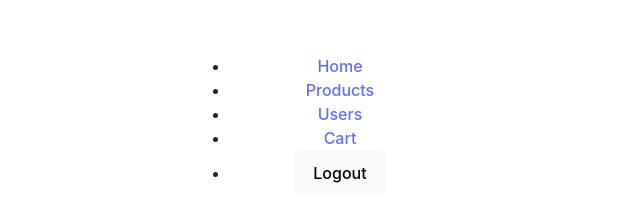
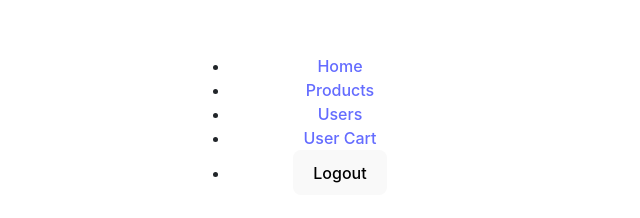
Before and after one commit to Ira-name/React_Project, a React (Vite) app in the folder project/: page / in a window 1280 px wide. Shown: the part 235-453 px from the top of the page, without its empty margins (320-960 px from the left). Built offline with nearby package versions, Linux system fonts and the light colour scheme; sample sign-in values are in the browser's storage.

Commit message:
Title commit

```diff
--- a/project/src/components/layout/AppMenu.tsx
+++ b/project/src/components/layout/AppMenu.tsx
@@ -33,7 +33,7 @@
           </li>
         )}
         <li>
-        <Link to="/cart">Cart</Link>
+        <Link to="/cart"> User Cart</Link>
         </li>
         <li>
           <button onClick={handleLogout}>Logout</button>
```
